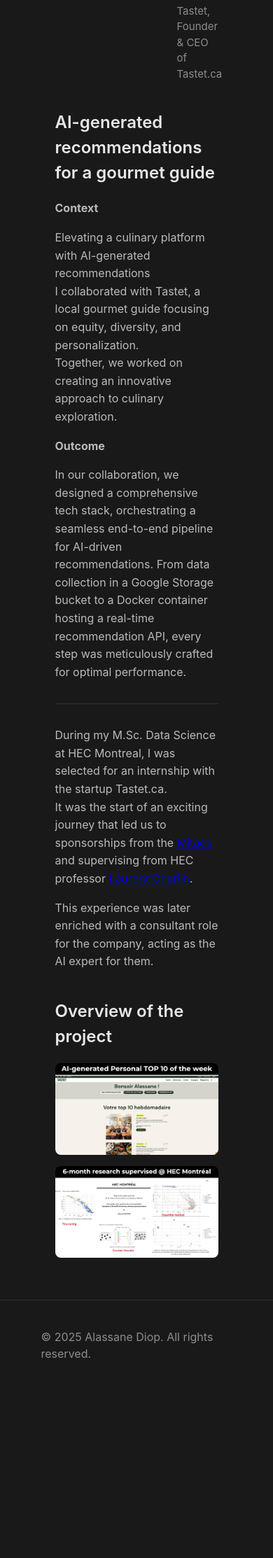
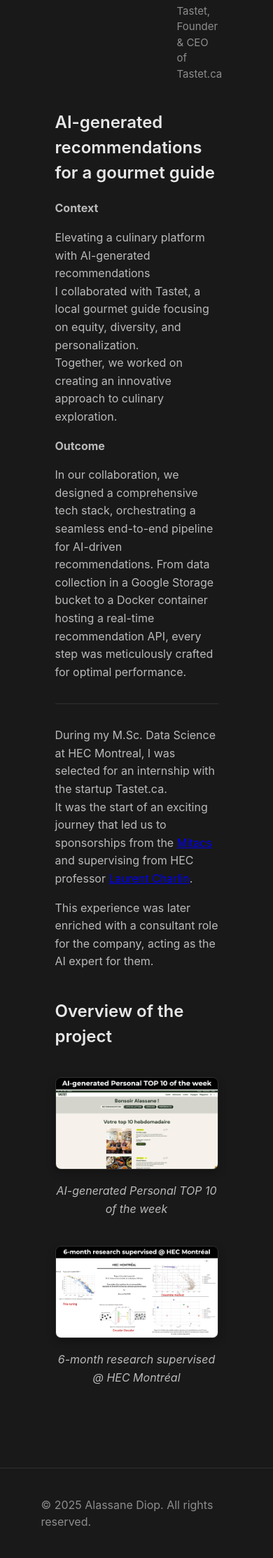
Before and after one commit to AlassaneDialDiop/alassane_ai, a Jekyll site: the page built from _pages/testimonials.md, in a window 390 px wide. Shown: the part 1745-3971 px from the top of the page at 70% size. Built offline with Jekyll 4.4.1, drawn with Linux system fonts in a browser that asks for light colours; before the commit the page ends 3731 px from its top, so only the background shows below that.

Commit message:
Improve formatting of overview images on testimonials page
- Add proper spacing with 40px margin top/bottom
- Center images and add subtle box shadow for depth
- Add captions below each image with descriptive text
- Limit max width on large screens for better readability
- Improve responsive layout with better mobile spacing

🤖 Generated with [Claude Code](https://claude.ai/code)

Co-Authored-By: Claude <noreply@anthropic.com>

```diff
--- a/_pages/testimonials.md
+++ b/_pages/testimonials.md
@@ -44,8 +44,14 @@ permalink: /testimonials/
     <h1>Overview of the project</h1>
 
     <div class="overview-images">
-      <img src="/assets/tastet-overview-1.png" alt="Tastet Overview 1" class="overview-image">
-      <img src="/assets/tastet-overview-2.png" alt="Tastet Overview 2" class="overview-image">
+      <div class="overview-image-container">
+        <img src="/assets/tastet-overview-1.png" alt="AI-generated Personal TOP 10 of the week" class="overview-image">
+        <p class="image-caption">AI-generated Personal TOP 10 of the week</p>
+      </div>
+      <div class="overview-image-container">
+        <img src="/assets/tastet-overview-2.png" alt="6-month research supervised @ HEC Montréal" class="overview-image">
+        <p class="image-caption">6-month research supervised @ HEC Montréal</p>
+      </div>
     </div>
 
   </div>
--- a/assets/css/notion-dark.css
+++ b/assets/css/notion-dark.css
@@ -352,15 +352,39 @@ body .nav-links a:hover {
 .overview-images {
     display: flex;
     gap: 20px;
-    margin-top: 20px;
-    justify-content: space-between;
+    margin: 40px 0;
+    justify-content: center;
+    align-items: flex-start;
+}
+
+.overview-image-container {
+    flex: 1;
+    max-width: calc(50% - 10px);
+    text-align: center;
 }
 
 .overview-image {
-    flex: 1;
-    max-width: calc(50% - 10px);
+    width: 100%;
     height: auto;
     border-radius: 8px;
+    box-shadow: 0 4px 12px rgba(0, 0, 0, 0.3);
+    border: 1px solid rgba(255, 255, 255, 0.1);
+}
+
+.image-caption {
+    margin-top: 12px;
+    font-size: 14px;
+    color: rgba(255, 255, 255, 0.6);
+    font-style: italic;
+}
+
+/* Ensure images don't get too large */
+@media (min-width: 1200px) {
+    .overview-images {
+        max-width: 1000px;
+        margin-left: auto;
+        margin-right: auto;
+    }
 }
 
 /* How I Work Section */
@@ -550,10 +574,10 @@ body .footer {
 
     .overview-images {
         flex-direction: column;
-        gap: 16px;
+        gap: 24px;
     }
 
-    .overview-image {
+    .overview-image-container {
         max-width: 100%;
     }
 }
```
